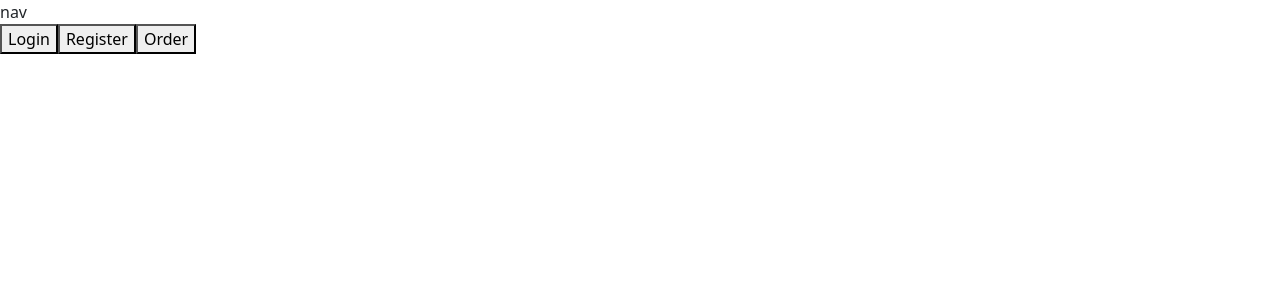
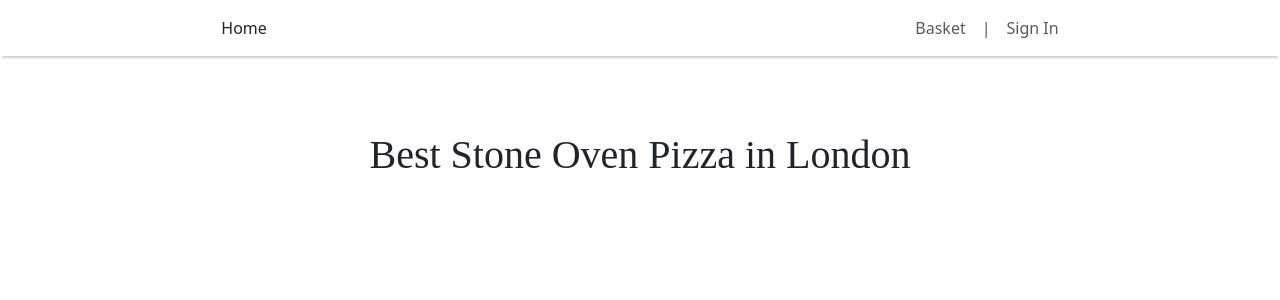
Before and after one commit to AdonisAlgos/pizza-ordering-system, a React (Create React App) app in the folder pizza-ordering-app/: page / in a window 1280 px wide. Shown: the top 300 px of the page. Built offline with nearby package versions, Linux system fonts and the light colour scheme.

Commit message:
adding UI's

```diff
--- /dev/null
+++ b/pizza-ordering-app/src/components/NavBar.component.js
@@ -0,0 +1,41 @@
+import React from "react";
+import { Link } from "react-router-dom";
+
+const Navbar = () => {
+  return (
+    <nav
+      className="navbar navbar-expand navbar-light fixed-top"
+      style={{
+        boxShadow: "0 4px 2px -2px rgba(0, 0, 0, 0.2)",
+        backgroundColor: "white",
+      }}
+    >
+      {" "}
+      {/* Added the custom class here */}
+      <div className="d-flex col-10 col-md-8 mx-auto">
+        <a className="nav-link p-2" href="/">
+          Home
+        </a>
+        <div className="d-flex justify-content-end w-100">
+          <ul className="navbar-nav">
+            <li className="nav-item">
+              <Link to="/basket" className="nav-link">
+                Basket
+              </Link>
+            </li>
+            <li className="nav-item">
+              <span className="nav-link">|</span>
+            </li>
+            <li className="nav-item">
+              <Link to="/login" className="nav-link">
+                Sign In
+              </Link>
+            </li>
+          </ul>
+        </div>
+      </div>
+    </nav>
+  );
+};
+
+export default Navbar;
--- a/pizza-ordering-app/src/pages/Home.page.js
+++ b/pizza-ordering-app/src/pages/Home.page.js
@@ -3,13 +3,17 @@ import React from 'react'
 const HomePage = () => {
   return (
     <div>
-    <div>
-      <button>Login</button>
-      <button>Register</button>
-      <button>Order</button>
+      <h1
+        className="d-flex align-items-center justify-content-center"
+        style={{
+          fontFamily: "'Pacifico', cursive",
+          height: "150px",
+        }}
+      >
+        Best Stone Oven Pizza in London
+      </h1>
     </div>
-  </div>
-  )
+  );
 }
 
 export default HomePage
--- a/pizza-ordering-app/src/pages/Layout.page.js
+++ b/pizza-ordering-app/src/pages/Layout.page.js
@@ -1,11 +1,14 @@
 import React from "react";
 import { Outlet } from "react-router-dom";
+import NavBar from "../components/NavBar.component";
 
 const LayoutPage = () => {
   return (
     <div>
-      <nav>nav</nav>
-      <Outlet />
+      <NavBar />
+      <section style={{ paddingTop: "5rem" }}>
+        <Outlet />
+      </section>
     </div>
   );
 };
```
Also changed, not shown: 1 other file (tests, documents, lock files or other folders).
